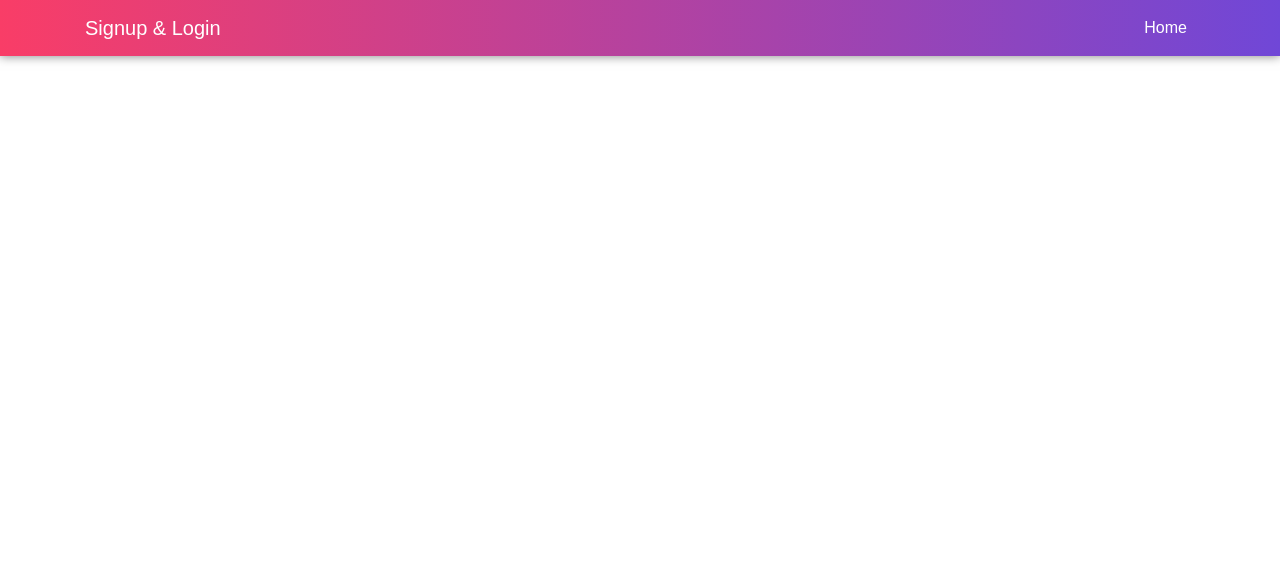
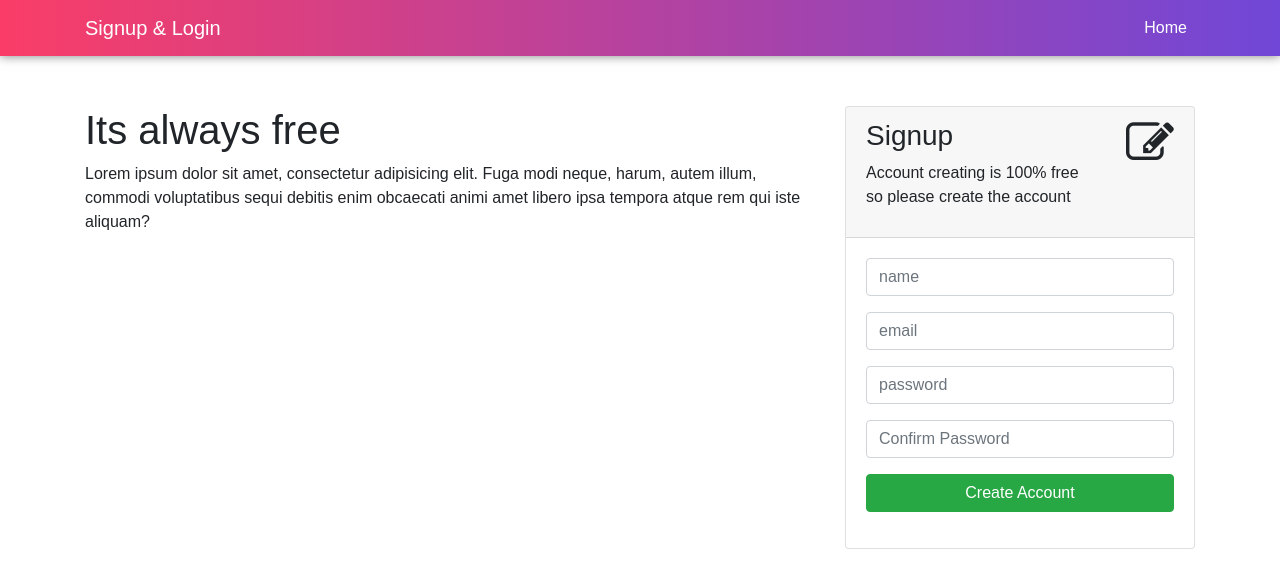
Before and after one commit to devsantoshm/loginmoderno, a PHP site: page / in a window 1280 px wide. Shown: the top 588 px of the page. Run offline with PHP 8.4, Linux system fonts and the light colour scheme; some libraries are stand-ins or nearby versions.

Commit message:
creando el form

```diff
--- a/assets/css/style.css
+++ b/assets/css/style.css
@@ -24,3 +24,7 @@ body{
 .navbar-brand{
 	color:#fff!important;
 }
+
+.content{
+	margin-top: 50px;
+}
--- a/index.php
+++ b/index.php
@@ -27,6 +27,48 @@
 			</div><!-- collapse -->
 		</div><!-- container -->
 	</nav><!-- nav close -->
+	<div class="container">
+		<div class="row">
+			<div class="col-md-8 content">
+				<h1>Its always free</h1>
+				<p>Lorem ipsum dolor sit amet, consectetur adipisicing elit. Fuga modi neque, harum, autem illum, commodi voluptatibus sequi debitis enim obcaecati animi amet libero ipsa tempora atque rem qui iste aliquam?</p>
+			</div>
+			<div class="col-md-4 content">
+				<div class="card">
+					<div class="card-header">
+						<div class="row">
+							<div class="col-md-9">
+								<h3 class="form-heading">Signup</h3>
+								<p>Account creating is 100% free so please create the account</p>
+							</div>
+							<div class="col-md-3 text-right">
+								<i class="fa fa-pencil-square-o fa-3x"></i>
+							</div>
+						</div>
+					</div>
+					<div class="card-body">
+						<form>
+							<div class="form-group">
+								<input type="text" id="name" class="form-control" placeholder="name">
+							</div>
+							<div class="form-group">
+								<input type="email" id="email" class="form-control" placeholder="email">
+							</div>
+							<div class="form-group">
+								<input type="password" id="password" class="form-control" placeholder="password">
+							</div>
+							<div class="form-group">
+								<input type="password" id="confirm" class="form-control" placeholder="Confirm Password">
+							</div>
+							<div class="form-group">
+								<button type="button" id="submit" class="btn btn-success btn-block">Create Account</button>
+							</div>
+						</form>
+					</div>
+				</div>
+			</div>
+		</div>
+	</div>
 
 <script type="text/javascript" src="assets/js/jquery.min.js"></script>
 <script src="https://cdnjs.cloudflare.com/ajax/libs/popper.js/1.12.3/umd/popper.min.js" integrity="sha384-vFJXuSJphROIrBnz7yo7oB41mKfc8JzQZiCq4NCceLEaO4IHwicKwpJf9c9IpFgh" crossorigin="anonymous"></script>
```
